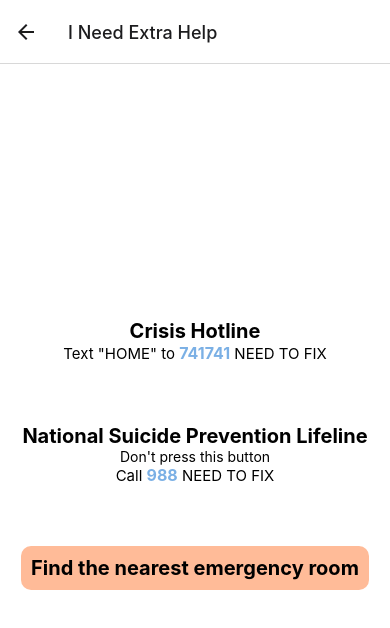
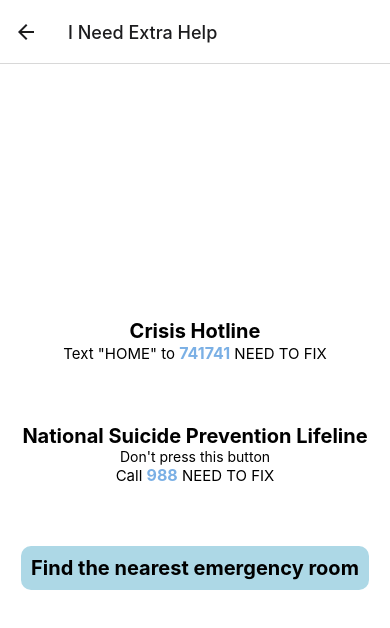
Before and after one commit to marker6275/Note-To-Self-App, a React Native app: screen /ExtraHelp in a window 390 px wide. Shown: the top 628 px of the page. Built offline with nearby package versions, Linux system fonts and the light colour scheme; what expo-linking would draw is missing.

Commit message:
change colors on action plans & extra help page

```diff
--- a/Action Plans/ExtraHelp.tsx
+++ b/Action Plans/ExtraHelp.tsx
@@ -52,7 +52,7 @@
     fontWeight: 'bold'
   },
   button: {
-    backgroundColor: '#FFBB98',
+    backgroundColor: '#ADD8E6',
     padding: 10,
     borderRadius: 10,
 },
--- a/Action Plans/Plan1.tsx
+++ b/Action Plans/Plan1.tsx
@@ -78,12 +78,12 @@
         backgroundColor: '#fff',
     },
     button: {
-        backgroundColor: '#FFBB98',
+        backgroundColor: '#ADD8E6',
         padding: 10,
         borderRadius: 10,
     },
     box: {
-        backgroundColor: '#FBE0C3',
+        backgroundColor: '#FCFAA6',
         borderRadius: 10,
         alignItems: 'center',
         justifyContent: 'center',
--- a/Action Plans/Plan2.tsx
+++ b/Action Plans/Plan2.tsx
@@ -110,12 +110,12 @@
         backgroundColor: '#fff',
     },
     button: {
-        backgroundColor: '#FFBB98',
+        backgroundColor: '#ADD8E6',
         padding: 10,
         borderRadius: 10,
     },
     box: {
-        backgroundColor: '#FBE0C3',
+        backgroundColor: '#FCFAA6',
         borderRadius: 10,
         alignItems: 'center',
         justifyContent: 'center',
--- a/Action Plans/Plan3.tsx
+++ b/Action Plans/Plan3.tsx
@@ -109,12 +109,12 @@
         fontSize: 18,
     },
     button: {
-        backgroundColor: '#FFBB98',
+        backgroundColor: '#ADD8E6',
         padding: 10,
         borderRadius: 10,
     },
     box: {
-        backgroundColor: '#FBE0C3',
+        backgroundColor: '#FCFAA6',
         borderRadius: 10,
         alignItems: 'center',
         justifyContent: 'center',
```
